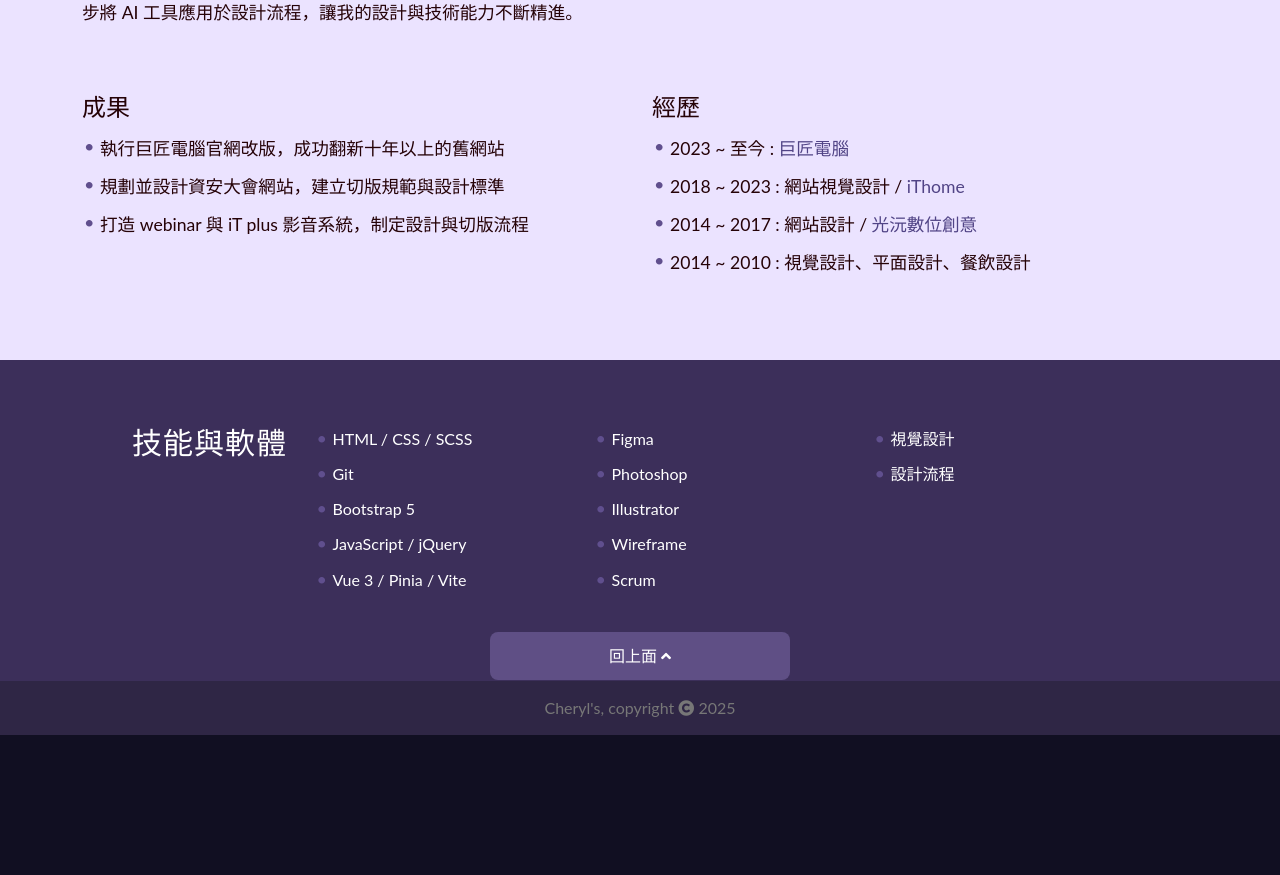
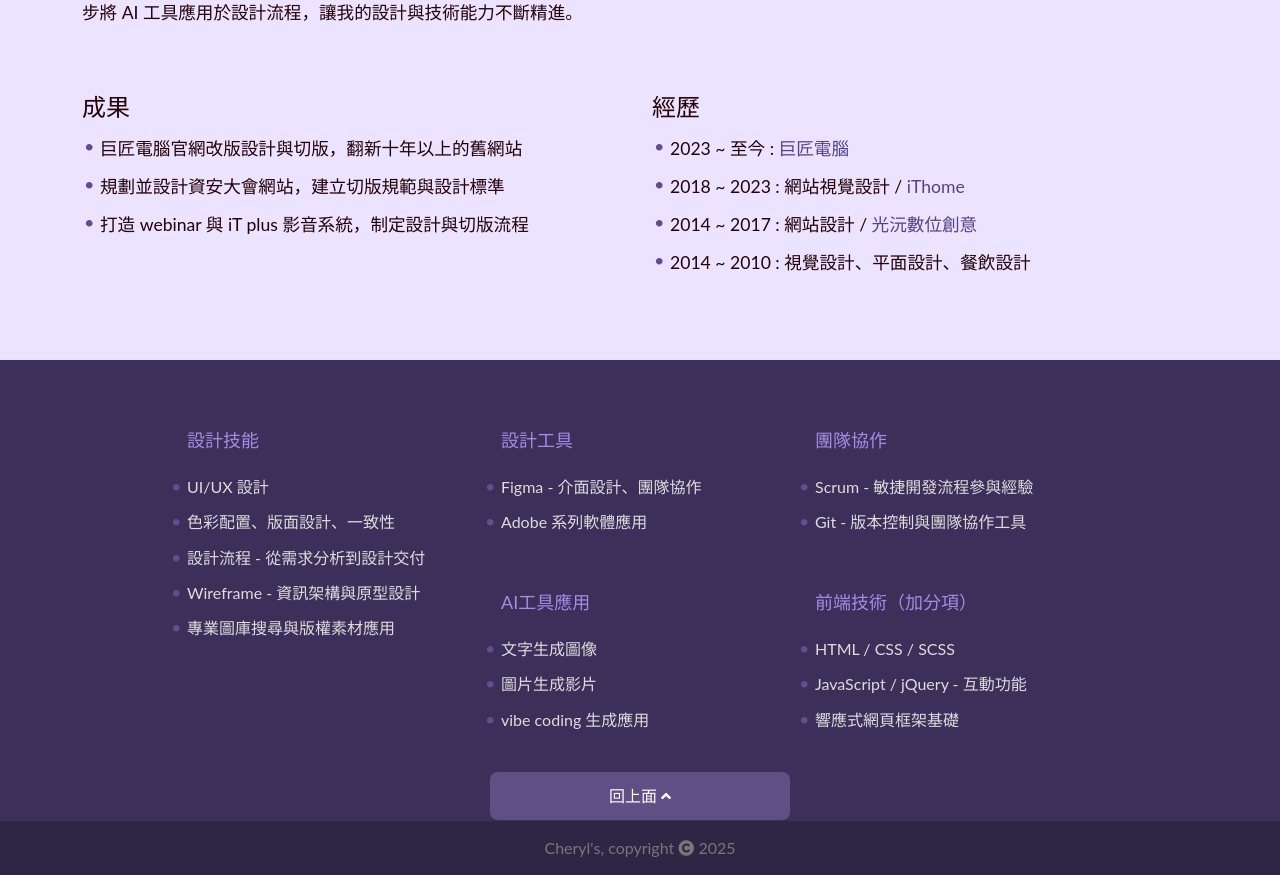
Before and after one commit to muehung/qc, a Vue app: page / in a window 1280 px wide. Shown: the part 2260-3135 px from the top of the page. Before the commit the page ends 2995 px from the top, so only its background shows below. Built offline with nearby package versions, Linux system fonts and the light colour scheme.

Commit message:
home page skill modifild

```diff
--- a/src/assets/css/main.css
+++ b/src/assets/css/main.css
@@ -525,6 +525,13 @@ header.main {
   color: #fff;
 }
 
+.skill-list .head {
+  font-size: 18px;
+  color: #a38ce4;
+}
+.skill-list li {
+  color: #ddd;
+}
 
 /* index blog */
 .section-blog {
--- a/src/views/HomeContentView.vue
+++ b/src/views/HomeContentView.vue
@@ -50,7 +50,7 @@ const list = ref(store.portfolio);
                     <div class="col-12 col-lg-6">
                         <h4 class="til mt-0">成果</h4>
                         <ul class="ul">
-                            <li>執行巨匠電腦官網改版，成功翻新十年以上的舊網站</li>
+                            <li>巨匠電腦官網改版設計與切版，翻新十年以上的舊網站</li>
                             <li>規劃並設計資安大會網站，建立切版規範與設計標準</li>
                             <li>打造 webinar 與 iT plus 影音系統，制定設計與切版流程</li>
                         </ul>
@@ -72,38 +72,49 @@ const list = ref(store.portfolio);
         </section>
 
         <section class="section-skills" id="skills">
-            <div class="container">
+            <div class="container-fluid">
                 <!-- <h4 class="title-sub">Skills</h4> -->
                 <div class="row">
                     <div class="col-12 row justify-content-center">
-                        <div class="col-12 col-md-2">
+                        <!-- <div class="col-12 col-md-2">
                             <h3 class="title mt-0">技能與軟體</h3>
-                        </div>
-                        <div class="col-12 col-md-3">
-                            <ul class="ul">
-                                <li>HTML / CSS / SCSS</li>
-                                <li>Git</li>
-                                <li>Bootstrap 5</li>
-                                <li>JavaScript / jQuery</li>
-                                <li>Vue 3 / Pinia / Vite</li>
+                        </div> -->
+                        <div class="col-12 col-md-6 col-lg-3">
+                            <ul class="ul skill-list">
+                                <p class="head">設計技能</p>
+                                <li>UI/UX 設計</li>
+                                <li>色彩配置、版面設計、一致性</li>
+                                <li>設計流程 - 從需求分析到設計交付</li>
+                                <li>Wireframe - 資訊架構與原型設計</li>
+                                <li>專業圖庫搜尋與版權素材應用</li>
                             </ul>
                         </div>
-                        <div class="col-12 col-md-3">
-                            <ul class="ul">
-                                <li>Figma</li>
-                                <li>Photoshop</li>
-                                <li>Illustrator</li>
-                                <li>Wireframe</li>
-                                <li>Scrum</li>
+
+                        <div class="col-12 col-md-6 col-lg-3">
+                            <ul class="ul skill-list">
+                                <p class="head">設計工具</p>
+                                <li>Figma - 介面設計、團隊協作</li>
+                                <li>Adobe 系列軟體應用</li>
+                            </ul>
+                            <ul class="ul mt-5 skill-list">
+                                <p class="head">AI工具應用</p>
+                                    <li>文字生成圖像</li>
+                                    <li>圖片生成影片</li>
+                                    <li>vibe coding 生成應用</li>
                             </ul>
                         </div>
-                        <div class="col-12 col-md-3">
-                            <ul class="ul">
-                                <li>視覺設計</li>
-                                <li>設計流程</li>
-                                <!-- <li>影片剪接</li> -->
-                                <!-- <li>網頁與網路基礎知識</li> -->
-                                <!-- <li>插畫設計</li> -->
+                        <div class="col-12 col-md-6 col-lg-3">
+                            <ul class="ul skill-list">
+                                <p class="head">團隊協作</p>
+                                <li>Scrum - 敏捷開發流程參與經驗</li>
+                                <li>Git - 版本控制與團隊協作工具</li>
+                            </ul>
+                            <ul class="ul mt-5 skill-list">
+                                <p class="head">前端技術（加分項）</p>
+                                <li>HTML / CSS / SCSS</li>
+                                <li>JavaScript / jQuery - 互動功能</li>
+                                <li>響應式網頁框架基礎</li>
+                                <!-- <li>Vue 3 / Pinia / Vite - 現代前端框架開發</li> -->
                             </ul>
                         </div>
                     </div>
@@ -112,7 +123,7 @@ const list = ref(store.portfolio);
                             <h3 class="title">學習</h3>
                         </div>
                         <div class="col-12">
-                            <ul class="ul">
+                            <ul class="ul skill-list">
                                 <li>產品設計實戰：用 Figma 打造絕佳 UI/UX</li>
                                 <li>JavaScript / jQuery 前端開發入門實戰</li>
                                 <li>插畫設計</li>
```
